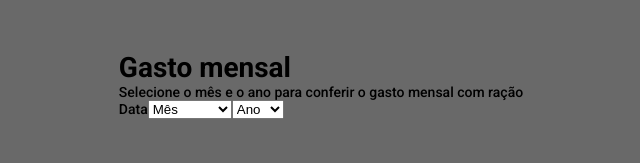
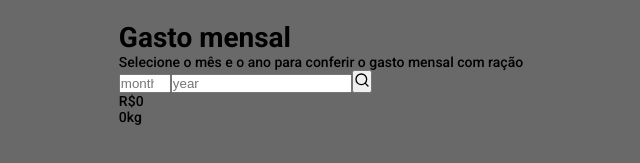
Before and after one commit to camilamedeir0s/Desafio-Zeus-Front, a React (Create React App) app: page / in a window 1280 px wide. Shown: the part 633-796 px from the top of the page, without its empty margins (319-959 px from the left). Built offline with nearby package versions, Linux system fonts and the light colour scheme; no server answers.

Commit message:
monthly amount

```diff
--- a/src/pages/Home/index.js
+++ b/src/pages/Home/index.js
@@ -1,5 +1,5 @@
 import React, { useState, useEffect } from 'react';
-import { FiDelete, FiEdit, FiTrash2 } from 'react-icons/fi';
+import { FiDelete, FiEdit, FiFilter, FiSearch, FiTrash2 } from 'react-icons/fi';
 
 import api from '../../services/api';
 import './styles.css';
@@ -7,8 +7,6 @@ import './styles.css';
 function Home() {
     const [purchases, setPurchases] = useState([]);
     const [visibility, setVisibility] = useState(false);
-    const [amountPrice, setAmountPrice] = useState('');
-    const [amountQuantity, setAmountQuantity] = useState('');
 
     const [name, setName] = useState('');
     const [quantity, setQuantity] = useState('');
@@ -19,6 +17,10 @@ function Home() {
     const [editPrice, setEditPrice] = useState('');
     const [editId, setEditId] = useState('');
 
+    const [amountPrice, setAmountPrice] = useState('0');
+    const [amountQuantity, setAmountQuantity] = useState('0');
+    const [chosenMonth, setChosenMonth] = useState('');
+    const [chosenYear, setChosenYear] = useState('');
 
 
     useEffect(() => {
@@ -47,19 +49,16 @@ function Home() {
         })
     }
 
-    // async function getAmount() {
-    //     try {
-    //         await api.get(`amount?month=${month}&year=${year}`, {}).then(response =>{
-    //             setAmountPrice(response.data.amountPrice);
-    //             setAmountQuantity(response.data.setAmountQuantity);
-    //         });
-
-    //         //TIRAR O MONTH E O YEAR DAS OPÇÕES EH NOIS UHU
-
-    //     } catch (error) {
-    //         alert('Erro ao buscar os valores');
-    //     }
-    // }
+    async function getAmount() {
+        try {
+            await api.get(`amountMonth?month=${chosenMonth}&year=${chosenYear}`, {}).then(response =>{
+                setAmountPrice(response.data.amountPrice);
+                setAmountQuantity(response.data.amountQuantity);
+            });
+        } catch (error) {
+            alert('Erro ao buscar os valores');
+        }
+    }
 
     async function updatePurchase(editId) {
         const data = {
@@ -199,33 +198,26 @@ function Home() {
             <div className="monthYear">
                 <h1>Gasto mensal</h1>
                 <p>Selecione o mês e o ano para conferir o gasto mensal com ração</p>
-                <label for="date">Data</label>
-                <select name="month" id="month">
-                    <option value="0">Mês</option>
-                    <option value="1">Janeiro</option>
-                    <option value="2">Fevereiro</option>
-                    <option value="3">Março</option>
-                    <option value="4">Abril</option>
-                    <option value="5">Maio</option>
-                    <option value="6">Junho</option>
-                    <option value="7">Julho</option>
-                    <option value="8">Agosto</option>
-                    <option value="9">Setembro</option>
-                    <option value="10">Outubro</option>
-                    <option value="11">Novembro</option>
-                    <option value="12">Dezembro</option>
-                </select>
-
-                <select name="year" id="year">
-                    <option value="0">Ano</option>
-                    <option value="2021">2021</option>
-                    <option value="2022">2022</option>
-                    <option value="2023">2023</option>
-                    <option value="2024">2024</option>
-                </select>
+                <input
+                    placeholder="month"
+                    value={chosenMonth}
+                    onChange={e => setChosenMonth(e.target.value)}
+                    type="number"
+                    min="0" max="12"
+                />
+                <input
+                    placeholder="year"
+                    value={chosenYear}
+                    onChange={e => setChosenYear(e.target.value)}
+                    type="number"
+                    min="2021"
+                />
+                <button onClick={() => getAmount()} type="button">
+                    <FiSearch size={16} color="#000000" />
+                </button>
+                <p>R${amountPrice}</p>
+                <p>{amountQuantity}kg</p>
             </div>
-
-
         </div>
     );
 }
```
Also changed, not shown: src/pages/Home/styles.css (+0 -56 lines).
